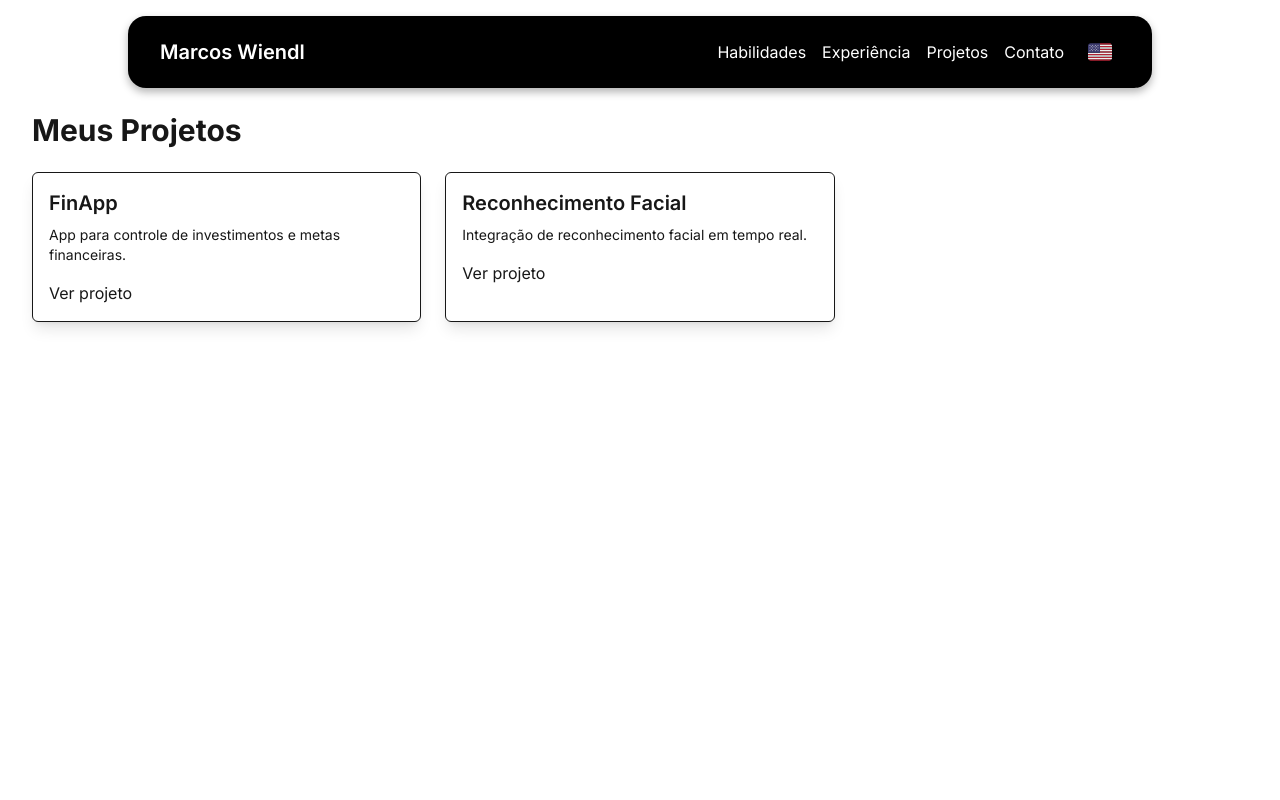
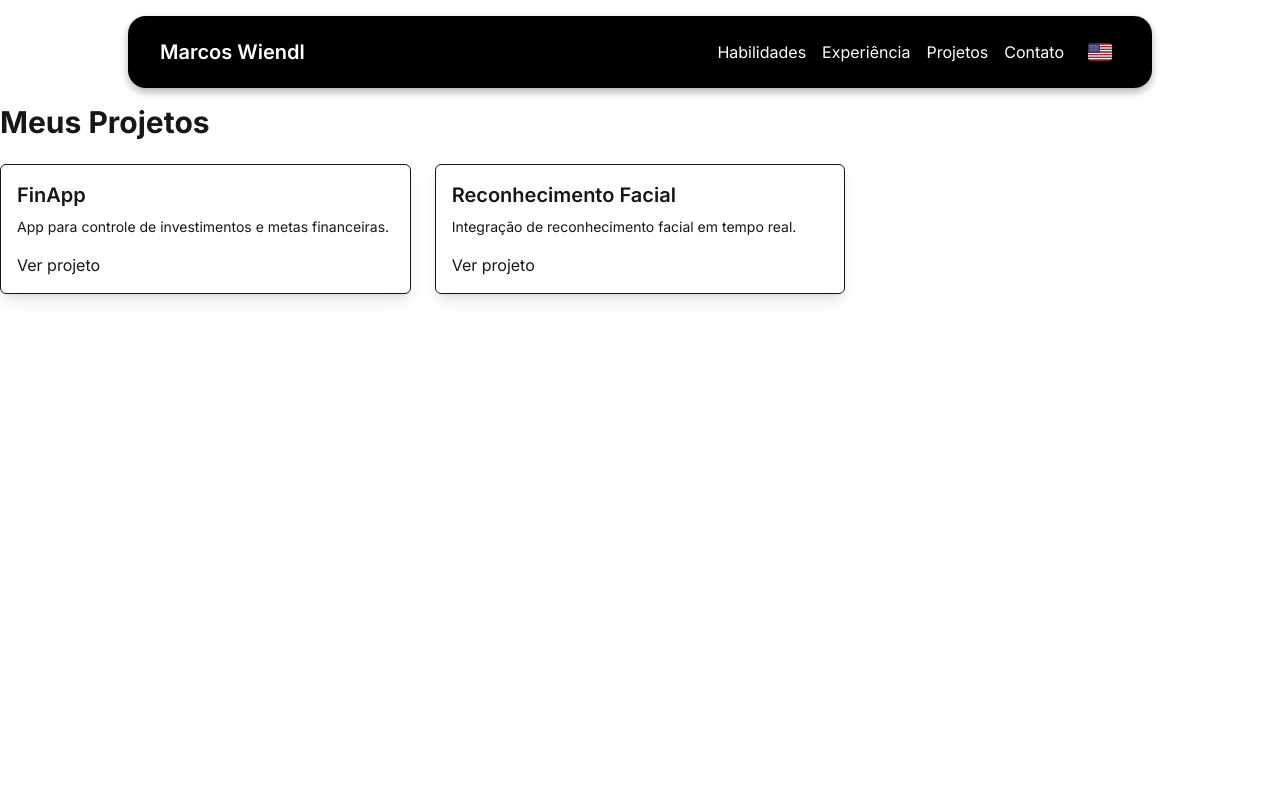
Before and after one commit to mwndl/portfolio, a Next.js app: page /projects in a window 1280 px wide. Shown: the top 800 px of the page. Built offline with nearby package versions, Linux system fonts and the light colour scheme.

Commit message:
refactor: edit main padding

```diff
--- a/src/app/layout.tsx
+++ b/src/app/layout.tsx
@@ -22,7 +22,7 @@ export default function RootLayout({
       <body className={inter.className}>
         <ThemeProvider attribute="class" defaultTheme="system" enableSystem>
           <Navbar />
-          <main className="min-h-screen px-4 sm:px-8 py-6">{children}</main>
+          <main className="min-h-screen py-4">{children}</main>
           <Footer />
         </ThemeProvider>
       </body>
```
